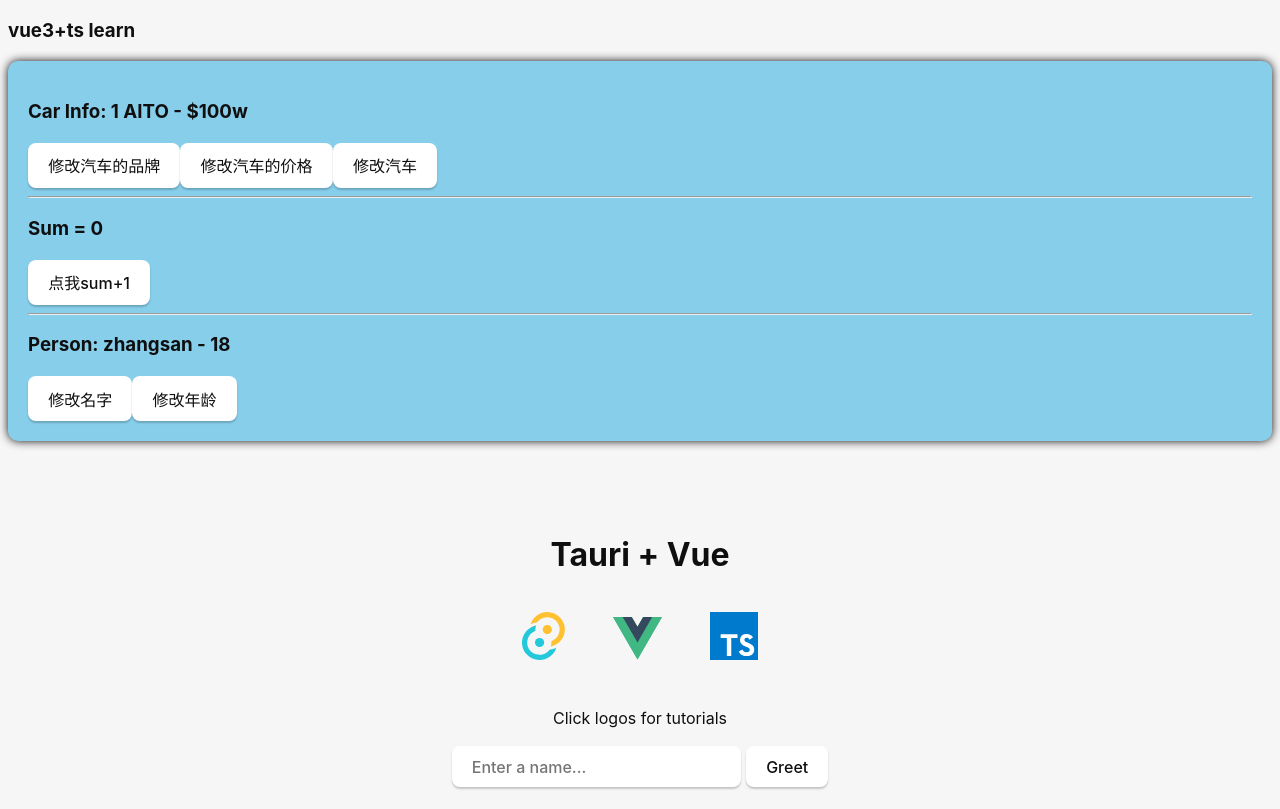
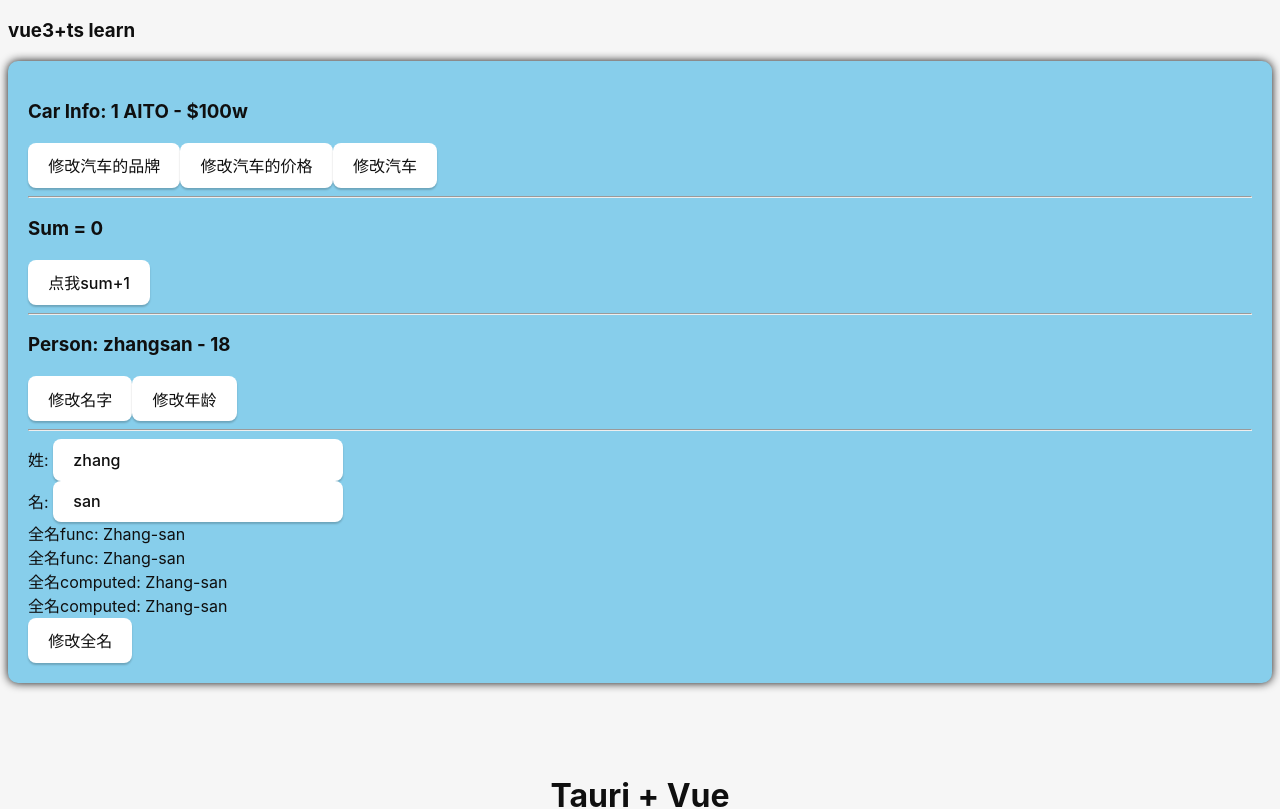
Before and after one commit to listentodella/tv1, a Vue app: page / in a window 1280 px wide. Shown: the top 809 px of the page. Built offline with nearby package versions, Linux system fonts and the light colour scheme.

Commit message:
计算属性 computed attr

```diff
--- a/src/components/Person.vue
+++ b/src/components/Person.vue
@@ -11,6 +11,18 @@
         <h3>Person: {{ name }} - {{ age }}</h3>
         <button @click="changeName">修改名字</button>
         <button @click="changeAge">修改年龄</button>
+        <hr>
+        <!-- v-model 双向绑定, 变量值可以显示到页面上, 页面上的修改也可以回到变量  -->
+        姓: <input type="text" v-model="firstName" /> <br>
+        名: <input type="text" v-model="lastName" /> <br>
+        <!-- 全名: <span>{{ firstName }} {{ lastName }}</span> <br> -->
+        <!-- 函数不会缓存, 每次调用都是重新计算 -->
+        全名func: <span>{{ fullNameFunc() }}</span> <br>
+        全名func: <span>{{ fullNameFunc() }}</span> <br>
+        <!-- 计算属性有缓存, 只有当依赖的数据发生变化时, 才会重新计算-->
+        全名computed: <span>{{ fullName }}</span> <br>
+        全名computed: <span>{{ fullName }}</span> <br>
+        <button @click="changeFullName">修改全名</button>
     </div>
 </template>
 
@@ -23,7 +35,7 @@ export default {
 </script> -->
 
 <script setup lang="ts" setup_name="Person">
-import { ref, reactive, toRefs } from "vue";
+import { ref, reactive, toRefs, computed } from "vue";
 /* ref 与 reactive
 区别:
     - ref 创建的变量必须使用 .value 访问, 但是可以完整替换(可以使用 vue official 插件auto-insert自动添加 .value)
@@ -82,6 +94,33 @@ function changeAge() {
     console.log(age.value, person.age);
 }
 
+let firstName = ref("zhang")
+let lastName = ref("san")
+
+function fullNameFunc() {
+    console.log("fullNameFunc called");
+    return firstName.value.slice(0, 1).toUpperCase() + firstName.value.slice(1) + "-" + lastName.value
+}
+
+// 不通过get/set, 则FullName 是只读的, 不能修改
+// let fullName = computed(() => {
+let fullName = computed( {
+    get() {
+        console.log("computed called");
+        return firstName.value.slice(0, 1).toUpperCase() + firstName.value.slice(1) + "-" + lastName.value
+    },
+    set(val) {
+        console.log("computed set called", val);
+        const [str1, str2] = val.split("-")
+        firstName.value = str1
+        lastName.value = str2
+    }
+})
+
+function changeFullName() {
+    // 这将导致对应的set被调用
+    fullName.value = "li-si"
+}
 
 </script>
 
```
